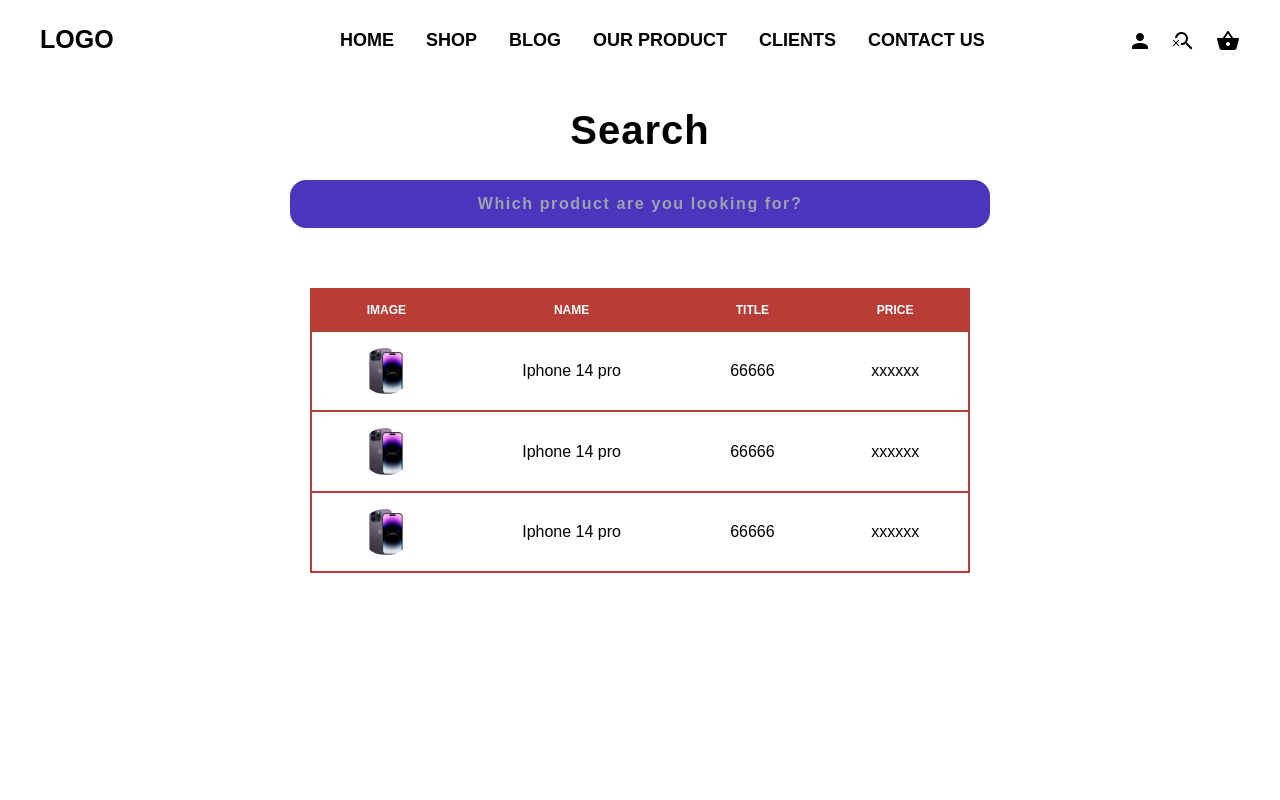
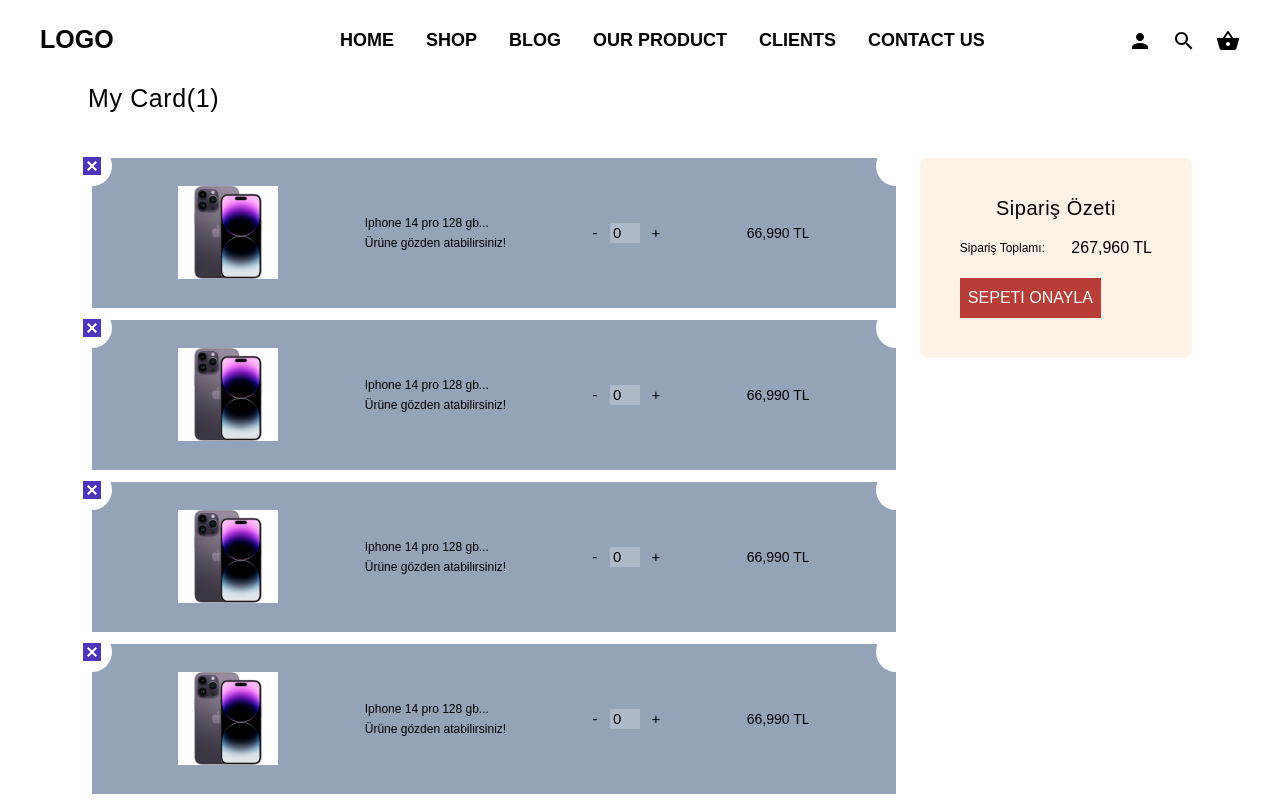
Before and after one commit to erknmckr1/e-commerce-website-with-Next.js, a Next.js app in the folder e-commerce/: page /card in a window 1280 px wide. Before the commit this address had no page. Shown: the top 800 px of the page. Built offline with nearby package versions, Linux system fonts and the light colour scheme.

Commit message:
card pages created

```diff
--- /dev/null
+++ b/e-commerce/components/cardPage/orderCard.jsx
@@ -0,0 +1,38 @@
+import Image from 'next/image'
+import React, { useState } from 'react'
+import Link from 'next/link';
+import DisabledByDefaultIcon from '@mui/icons-material/DisabledByDefault';
+function OrderCard() {
+    const [count,setCount] = useState(0);
+  return (
+    <div className='w-full h-[150px] p-5 bg-slate-400 relative'>
+        <div className='w-full h-full flex items-center justify-evenly gap-x-5 text-sm'>
+            {/* image */}
+            <div>
+                <Image
+                alt=''
+                width={100}
+                height={100}
+                src="/images/product1.jpeg"
+                />
+            </div>
+            <div className='flex flex-col gap-y-1 justify-between text-xs '>
+                <p>Iphone 14 pro 128 gb...</p>
+                <Link href="#">Ürüne gözden atabilirsiniz!</Link>
+            </div>
+            {/* stepper */}
+            <div className='flex gap-x-3 items-center text-[15px]'>
+                <button onClick={()=>count >0 ? setCount(prev => prev -1) :""}>-</button>
+                <input value={count} className='w-[30px] h-[20px] text-center' type="number"  disabled/>
+                <button onClick={()=>setCount(prev => prev + 1)}>+</button>
+            </div>
+            {/* price */}
+            <span>66,990 TL</span>
+        </div>
+        <span className=' absolute rounded-full w-10 h-10 bg-white -top-3 -right-5'></span>
+        <button className="absolute   rounded-full w-10 h-10 bg-white -left-5 -top-3 text-secondary hover:text-primary "><DisabledByDefaultIcon/></button>
+    </div>
+  )
+}
+
+export default OrderCard
--- a/e-commerce/components/layout/Header.jsx
+++ b/e-commerce/components/layout/Header.jsx
@@ -8,7 +8,7 @@
 import Search from "../ui/Search";
 function Header() {
   const [burgerButton, setBurgerButton] = useState(true);
-  const [searchButton,setSearchButton] = useState(true)
+  const [searchButton,setSearchButton] = useState(false)
 
   const handleClick = () => {
     setTimeout(()=>{
--- /dev/null
+++ b/e-commerce/pages/card/index.jsx
@@ -0,0 +1,43 @@
+/* eslint-disable react-hooks/rules-of-hooks */
+
+import React, { useState } from "react";
+import Title from "@/components/ui/Title";
+import OrderCard from "@/components/cardPage/orderCard";
+import ConfirmationNumberIcon from '@mui/icons-material/ConfirmationNumber';
+import DisabledByDefaultIcon from '@mui/icons-material/DisabledByDefault';
+function index() {
+  const [show,setShot]= useState(true)
+
+  const handleClick = () => {
+    setShot(prev => !prev)
+  }
+  return (
+    <div className="container  lg:px-20 mx-auto min-h-[calc(100vh_-_385px)] relative">
+      <div className="w-full h-full sm:px-2">
+        <Title addProps="text-[25px]">My Card(1)</Title>
+        <div className="w-full flex gap-x-5 py-10 ">
+          <div className="w-full sm:w-3/4 h-full  flex flex-col gap-y-3 px-1">
+           <OrderCard/>
+           <OrderCard/>
+           <OrderCard/>
+           <OrderCard/>
+          </div>
+          <div className={`  sm:w-1/4 h-[200px] bg-[#FEF2E7]  rounded-lg lg:p-10 sm:p-5 p-1 py-3 flex flex-col justify-between right-0  lg:right-14 fixed sm:static  ${show===false ? "translate-x-[250px]" :""} transition-all duration-1000 `}>
+                <Title addProps="sm:text-[20px] text-sm text-center ">Sipariş Özeti</Title>
+                <div className="flex justify-between items-center   ">
+                    <p className="text-xs">Sipariş Toplamı:</p>
+                    <span>267,960 TL</span>
+                </div>
+                <div>
+                <button className="btn">sepeti Onayla</button>
+                </div>
+          </div>
+        </div>
+      </div>
+      <button onClick={handleClick} className="sm:hidden absolute top-0 right-0 text-primary ">< ConfirmationNumberIcon/></button>
+
+    </div>
+  );
+}
+
+export default index;
```
